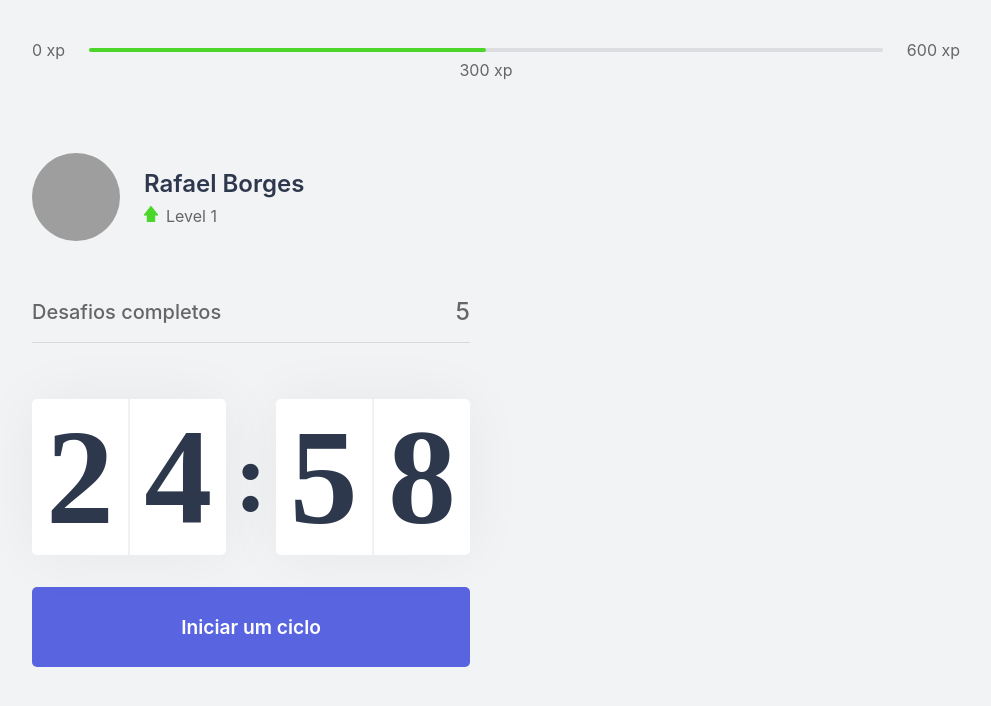
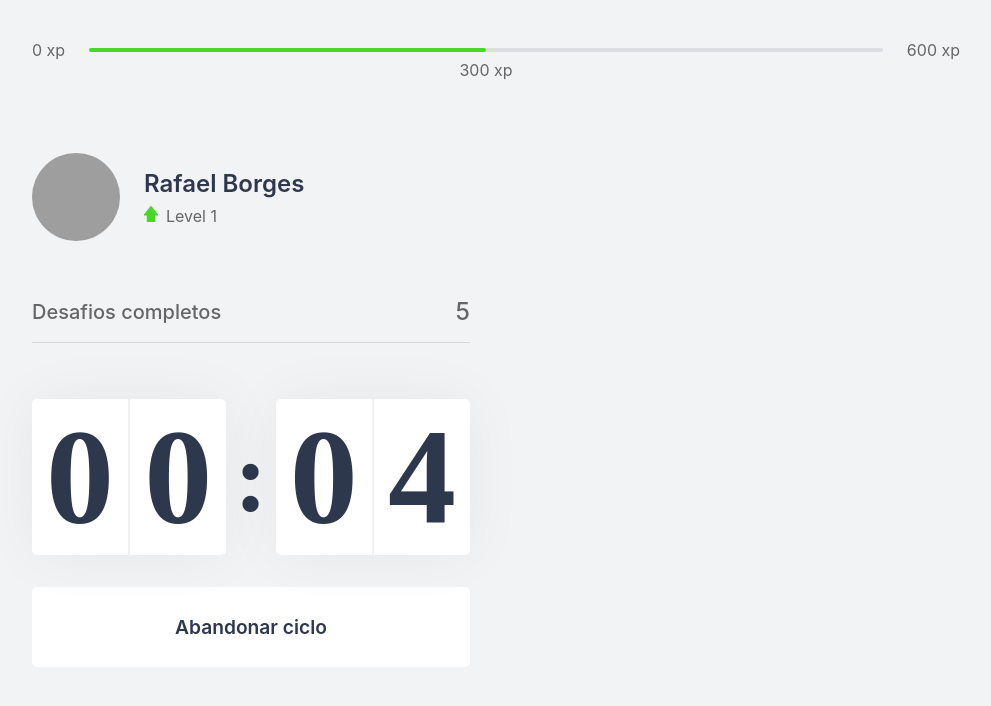
Before and after one commit to rafaelborges26/portifolio, a Next.js app: page / in a window 1280 px wide. Both pictures are taken after a click on the button "Iniciar um ciclo". Shown: the top 706 px of the page, without its empty margins (144-1135 px from the left). Built offline with nearby package versions, Linux system fonts and the light colour scheme; grey boxes are pictures that could not be loaded.

Commit message:
finished the countdown

```diff
--- a/src/components/CountDown.tsx
+++ b/src/components/CountDown.tsx
@@ -1,10 +1,13 @@
 import { useState, useEffect } from 'react'
 import styles from '../styles/Components/CountDown.module.css'
 
+let countdownTimeout: NodeJS.Timeout;
+
 export function CountDown() {
 
-    const [time, setTime ] = useState(25 * 60)
-    const [active, setActive] = useState(false)
+    const [time, setTime ] = useState(0.1 * 60)
+    const [isActive, setIsActive] = useState(false)
+    const [hasFinished, setHasFinished] = useState(false)
 
     const minutes = Math.floor(time / 60)
     const seconds = time % 60
@@ -13,16 +16,26 @@ export function CountDown() {
     const [secondLeft, secondRight] = String(seconds).padStart(2, '0').split('');
 
     function startCountDown() {
-        setActive(true)
+        setIsActive(true)
+    }
+
+    function resetCountDown() {
+        clearTimeout(countdownTimeout) //parar execução
+        setIsActive(false)
+        setTime(0.1 * 60)
     }
 
     useEffect(() => {
-        if(active && time > 0){
-            setTimeout(() => {
+        if(isActive && time > 0){
+            countdownTimeout = setTimeout(() => {
                 setTime(time - 1)
             }, 1000) //set timeout algo aconteça dps de um tempo, depois de um segundo ou seja 1000, diminuirá -1 na variavel
+        }else if(isActive && time === 0){
+            setHasFinished(true)
+            setIsActive(false)
         }
-    }, [active, time])
+
+    }, [isActive, time])
 
     return (
        <div>
@@ -37,9 +50,26 @@ export function CountDown() {
                 <span>{secondRight}</span>
             </div>
         </div>
-        <button type="button" className={styles.countdownButton} onClick={startCountDown}>
-            Iniciar um ciclo
-        </button>
+
+        { hasFinished ? (
+            <button disabled className={styles.countdownButton}>
+            Ciclo encerrado
+            </button>
+        ) :
+        (
+            <>
+        {isActive ? (
+            <button type="button" className={`${styles.countdownButton} ${styles.countdownButtonActive}`} onClick={resetCountDown}>
+             Abandonar ciclo
+            </button>
+            ) :
+            (<button type="button" className={styles.countdownButton} onClick={startCountDown}>
+                Iniciar um ciclo
+            </button>
+            )}
+            </>
+        )}
+
        </div>
     )
 }
--- a/src/styles/Components/CountDown.module.css
+++ b/src/styles/Components/CountDown.module.css
@@ -60,6 +60,23 @@
     transition: background-color 0.2s;
 }
 
-.countdownButton:hover {
+.countdownButton:not(:disabled):hover {
     background: var(--blue-dark);
 }
+
+.countdownButtonActive {
+    background: var(--white);
+    color: var(--title);
+}
+
+
+.countdownButtonActive:not(:disabled):hover {
+    background: var(--red);
+    color: var(--white);
+}
+
+.countdownButton:disabled {
+    background: var(--white);
+    color: var(--text);
+    cursor: not-allowed;
+}
```
